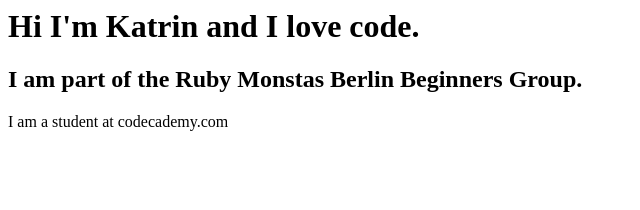
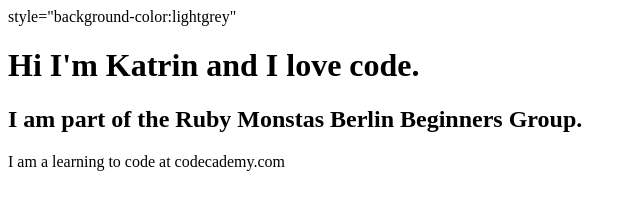
Before and after one commit to katbartels/katbartels.github.io, a plain HTML site: page index.html in a window 1280 px wide. Shown: the whole page, without its empty margins (0-640 px from the left). Drawn offline with Linux system fonts and the light colour scheme.

Commit message:
Update index.html

```diff
--- a/index.html
+++ b/index.html
@@ -2,6 +2,7 @@
 <head>
 
 </head>
+<body> style="background-color:lightgrey"</body>
 <body>
     <h1>
       Hi I'm Katrin and I love code.
@@ -10,7 +11,7 @@
       I am part of the Ruby Monstas Berlin Beginners Group.
     </h2>
     <p>
-      I am a student at codecademy.com
+      I am a learning to code at codecademy.com
     </p>
 </body>
 </html>
```
